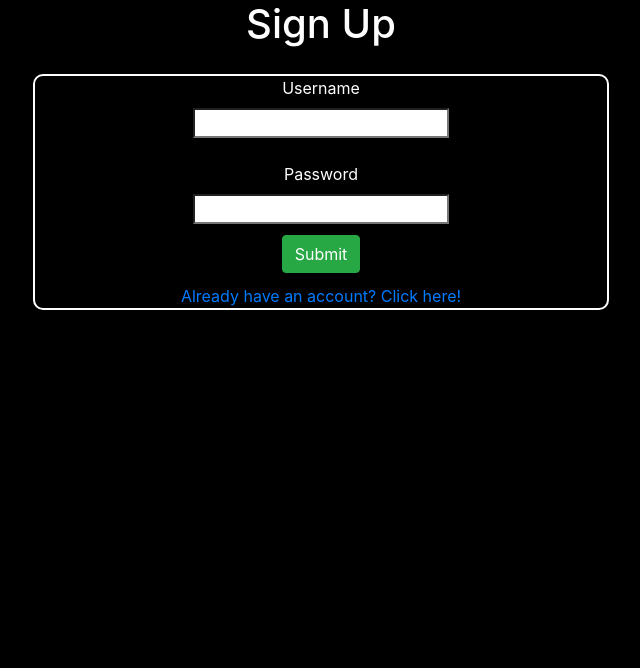
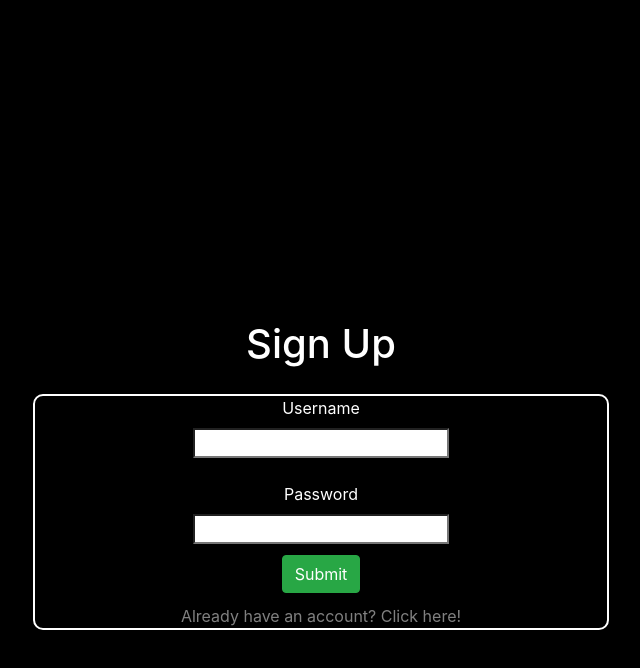
Before and after one commit to spotifysongsuggester5/front-end, a React (Create React App) app in the folder my-app/: page /signup in a window 1280 px wide. Shown: the top 668 px of the page, without its empty margins (319-959 px from the left). Built offline with nearby package versions, Linux system fonts and the light colour scheme.

Commit message:
styling changes

```diff
--- a/my-app/src/App.css
+++ b/my-app/src/App.css
@@ -51,12 +51,17 @@ form {
   margin: 2% auto;
 }
 
+form a {
+  color: grey;
+}
+
 .btn {
   margin: 2% auto;
 }
 
 .form-div {
-  margin: auto;
+  margin: 25% auto;
+
 }
 
 .card-container {
@@ -106,3 +111,7 @@ form {
   display: flex;
   background-color: #212121;
 }
+
+.submit {
+  margin: 2% auto;
+}
--- a/my-app/src/components/Signup.js
+++ b/my-app/src/components/Signup.js
@@ -53,8 +53,8 @@ function LoginForm(props) {
   };
 
   return (
-    <div>
-      <h1 className="form-div">Sign Up</h1>
+    <div className='form-div'>
+      <h1>Sign Up</h1>
       {loader ? (
         <Spinner className="loader" style={{ width: "3rem", height: "3rem" }} />
       ) : (
```
